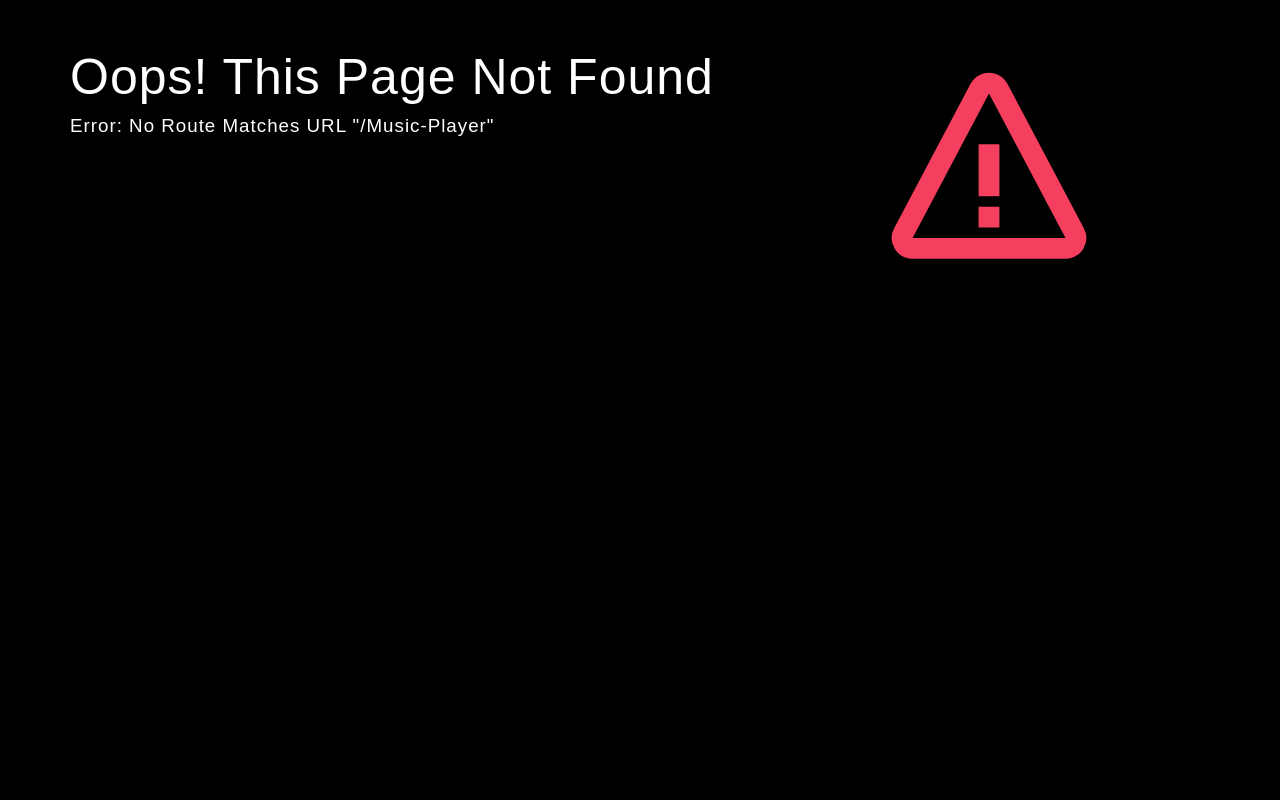
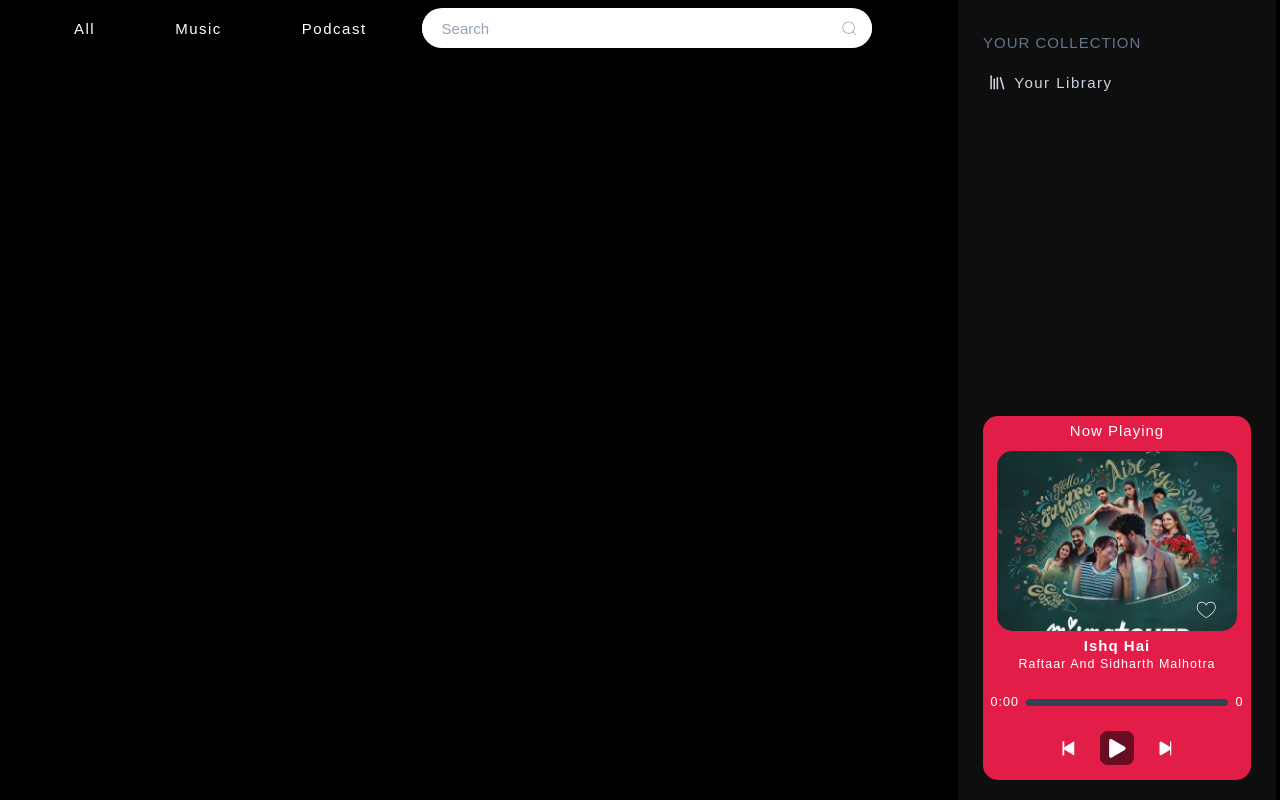
Before and after one commit to pankajnishad1/Music-player, a React (Vite) app: page /Music-player in a window 1280 px wide. Before the commit this address had no page. Built offline with nearby package versions, Linux system fonts and the light colour scheme.

Commit message:
update fix github host issue

```diff
--- a/src/App.jsx
+++ b/src/App.jsx
@@ -13,12 +13,12 @@ import Searchpage from './pages/Searchpage';
 function App() {
   const Router = createBrowserRouter([
     {
-      path:'/',
+      path:'/Music-player/',
       element: <Applayout />,
       errorElement:<Errorpage/>,
       children:[
         {
-          path:'/',
+          path:'All',
           element:<All />
         },
         {
--- a/src/component/ui/Header.jsx
+++ b/src/component/ui/Header.jsx
@@ -57,8 +57,9 @@ function Header() {
                gap-1 sm:gap-2 md:gap-10 lg:gap-16 xl:gap-20
                text-lg sm:text-xl md:text-2xl
             '>
-                <NavLink to='/'>
+                <NavLink to='All'>
                     {(status)=>{
+                        console.log(status.isActive)
                         return <span
                         className={` tracking-widest p-3 px-6 rounded-full ${status.isActive?"text-black bg-white":"text-white bg-black"}`}>
                         All
```
